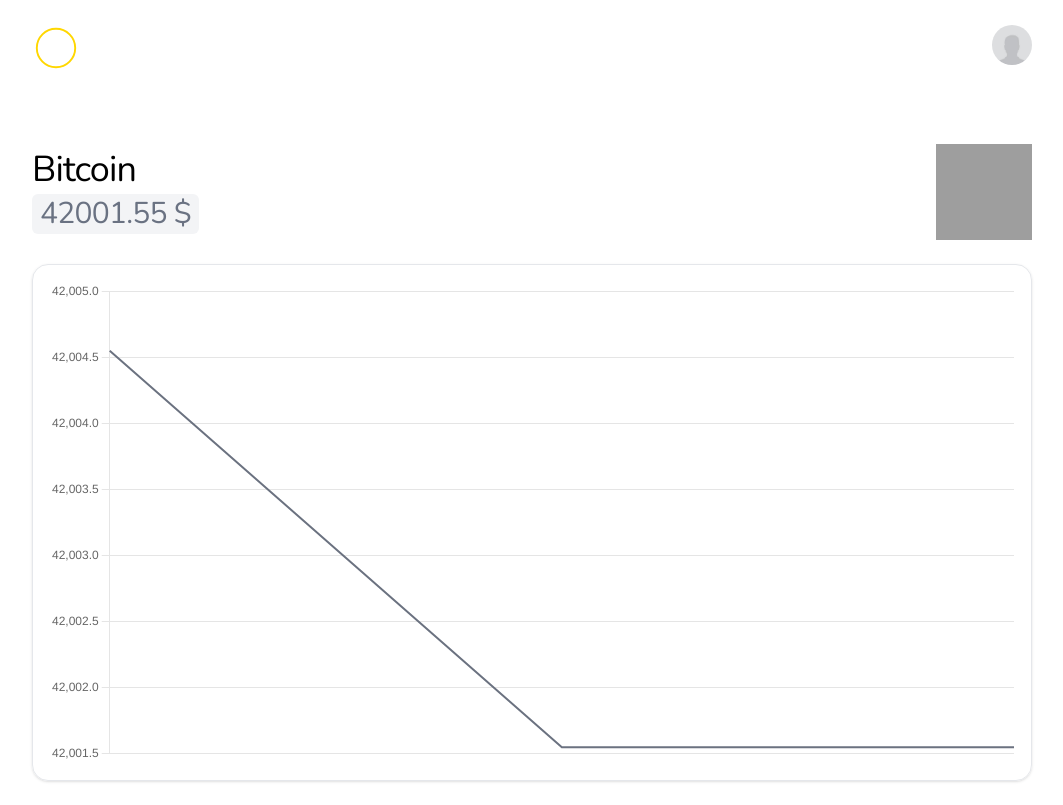
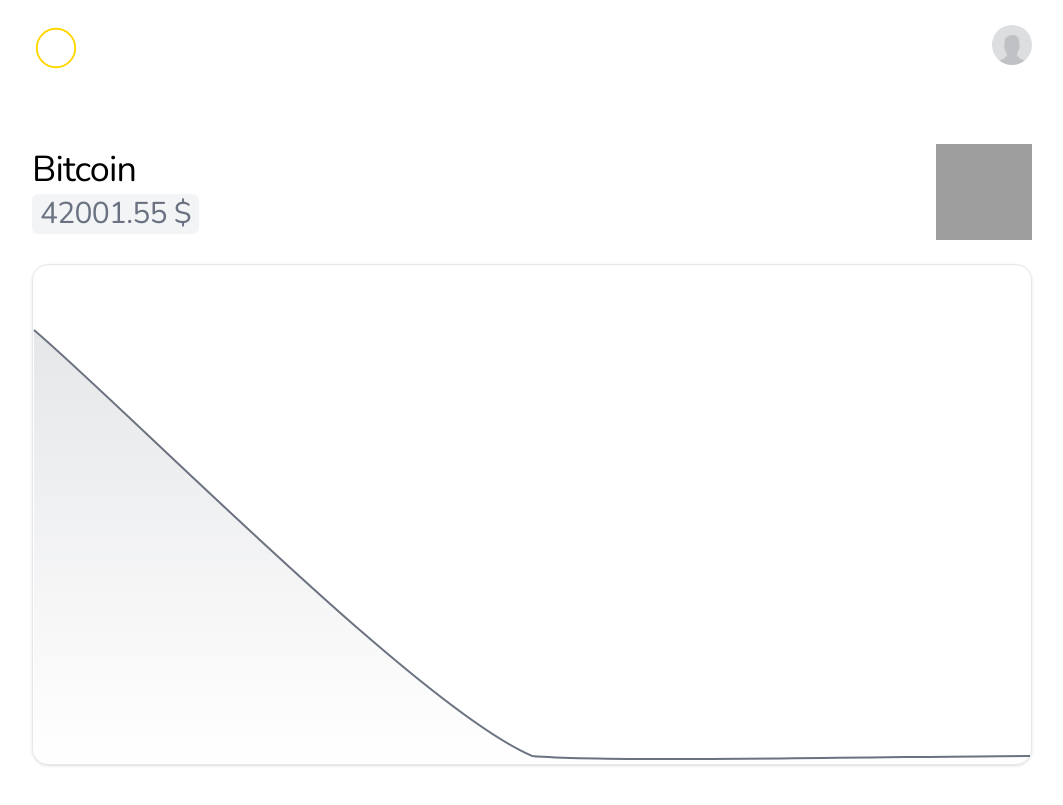
Before and after one commit to iruslanjafarov/coin, a Next.js app: page /detail/1 in a window 1280 px wide. Shown: the whole page, without its empty margins (108-1171 px from the left). Built offline with nearby package versions, Linux system fonts and the light colour scheme; grey boxes are pictures that could not be loaded.

Commit message:
feat(chart): add background and remove grids

```diff
--- a/src/app/detail/[id]/page.tsx
+++ b/src/app/detail/[id]/page.tsx
@@ -105,7 +105,7 @@
 							height={128}
 						/>
 					</div>
-					<div className='mt-6 p-4 rounded-2xl border border-gray-200 shadow-sm'>
+					<div className='mt-6 rounded-2xl border border-gray-200 shadow-sm'>
 						<Chart
 							labels={generateTimestamps(itemHistory?.length)}
 							data={itemHistory}
--- a/src/components/chart.tsx
+++ b/src/components/chart.tsx
@@ -7,8 +7,10 @@
 	LineElement,
 	CategoryScale,
 	LinearScale,
+	Filler,
 	PointElement,
 	Tooltip,
+	ScriptableContext,
 } from 'chart.js';
 
 import { Line } from 'react-chartjs-2';
@@ -17,6 +19,7 @@
 	LineElement,
 	CategoryScale,
 	LinearScale,
+	Filler,
 	PointElement,
 	Tooltip,
 );
@@ -52,9 +55,21 @@
 				label: '',
 				data,
 				borderColor: lineColor,
-				backgroundColor: 'transparent',
+				backgroundColor: (context: ScriptableContext<'line'>) => {
+					const ctx = context.chart.ctx;
+					const gradient = ctx.createLinearGradient(
+						0,
+						0,
+						0,
+						context.chart.height,
+					);
+					gradient.addColorStop(0, `${lineColor}33`);
+					gradient.addColorStop(1, `${lineColor}00`);
+					return gradient;
+				},
+				fill: true,
 				pointRadius: 0,
-				tension: 0,
+				tension: 0.2,
 				borderWidth: 2,
 			},
 		],
@@ -83,9 +98,9 @@
 				},
 			},
 			y: {
-				display: true,
+				display: false,
 				grid: {
-					display: true,
+					display: false,
 				},
 			},
 		},
```
